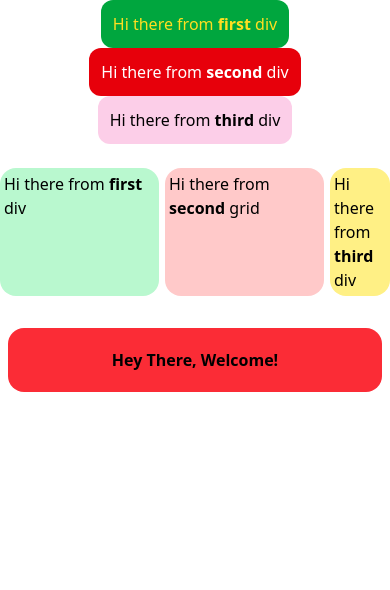
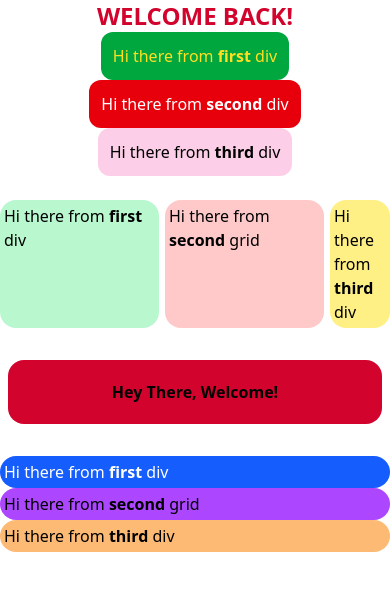
Before and after one commit to Bhumesh01/TailwindCss, a React (Vite) app in the folder IntroToTailwind/: page / in a window 390 px wide. Shown: the top 590 px of the page. Built offline with nearby package versions, Linux system fonts and the light colour scheme.

Commit message:
Adding theme variables, bg, color, fontSize, borderRadius

```diff
--- a/IntroToTailwind/src/App.jsx
+++ b/IntroToTailwind/src/App.jsx
@@ -3,6 +3,7 @@ import './App.css'
 function App() {
   return (
     <>
+    <div className='text-2xl text-center font-bold text-red-500'>WELCOME BACK!</div>
     <Test></Test>
     </>
   )
@@ -28,9 +29,16 @@ function Test(){
       <div className='col-span-5 rounded-2xl p-1 bg-red-200'>Hi there from <b>second</b> grid</div>
       <div className='col-span-2 rounded-2xl p-1 bg-yellow-200'>Hi there from <b>third</b> div</div>
     </div>
-    <br />
+    <br/>
     {/* Responsiveness and Mobile first tailwind classes */}
     <div className='md:bg-green-300 sm:bg-blue-400 bg-red-500 p-5 m-2 rounded-2xl text-center font-bold'>Hey There, Welcome!</div>
+    <br/>
+    {/* Use Case 1 */}
+    <div className='grid grid-cols-12'>
+      <div className='col-span-12 sm:col-span-5 rounded-2xl p-1 bg-blue-600 text-white'>Hi there from <b>first</b> div</div>
+      <div className='col-span-12 sm:col-span-5 rounded-2xl p-1 bg-purple-500'>Hi there from <b>second</b> grid</div>
+      <div className='col-span-12 sm:col-span-2 rounded-2xl p-1 bg-[#fdba74]'>Hi there from <b>third</b> div</div>
+    </div>
     </>
   )
 }
--- a/IntroToTailwind/src/index.css
+++ b/IntroToTailwind/src/index.css
@@ -1 +1,5 @@
 @import "tailwindcss";
+@theme{
+    --breakpoint-md: 48rem;
+    --color-red-500: #D2042D;
+}
```
